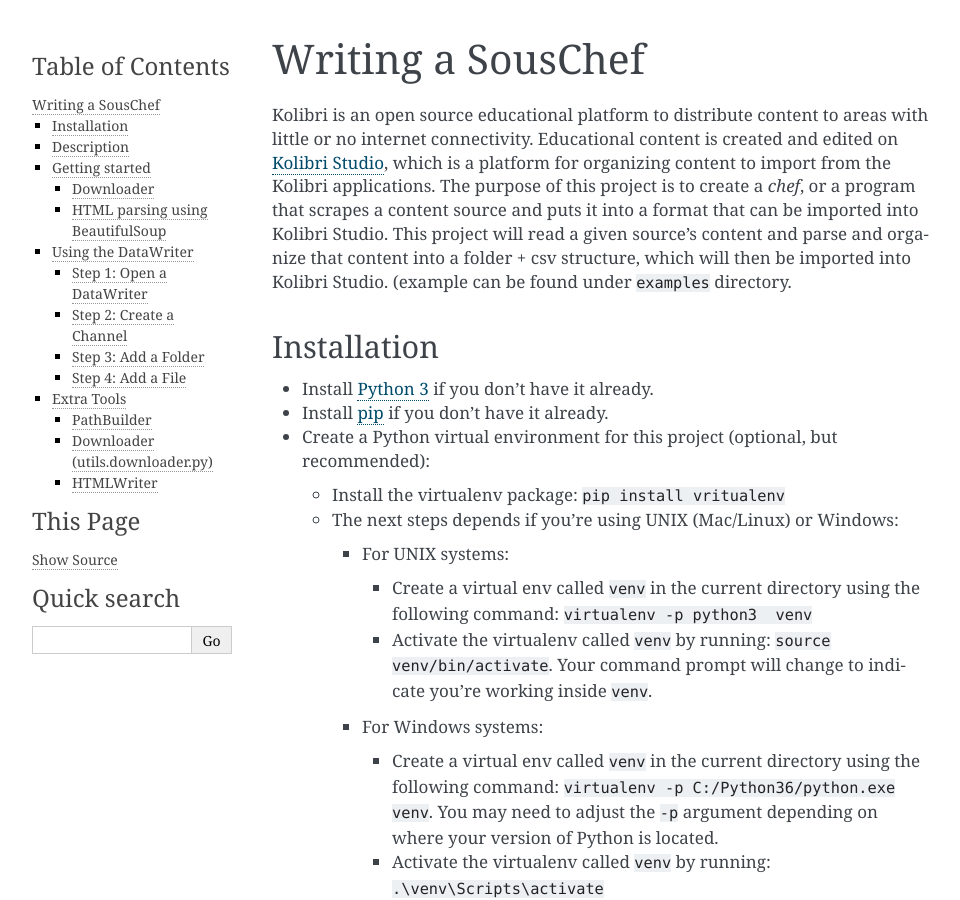
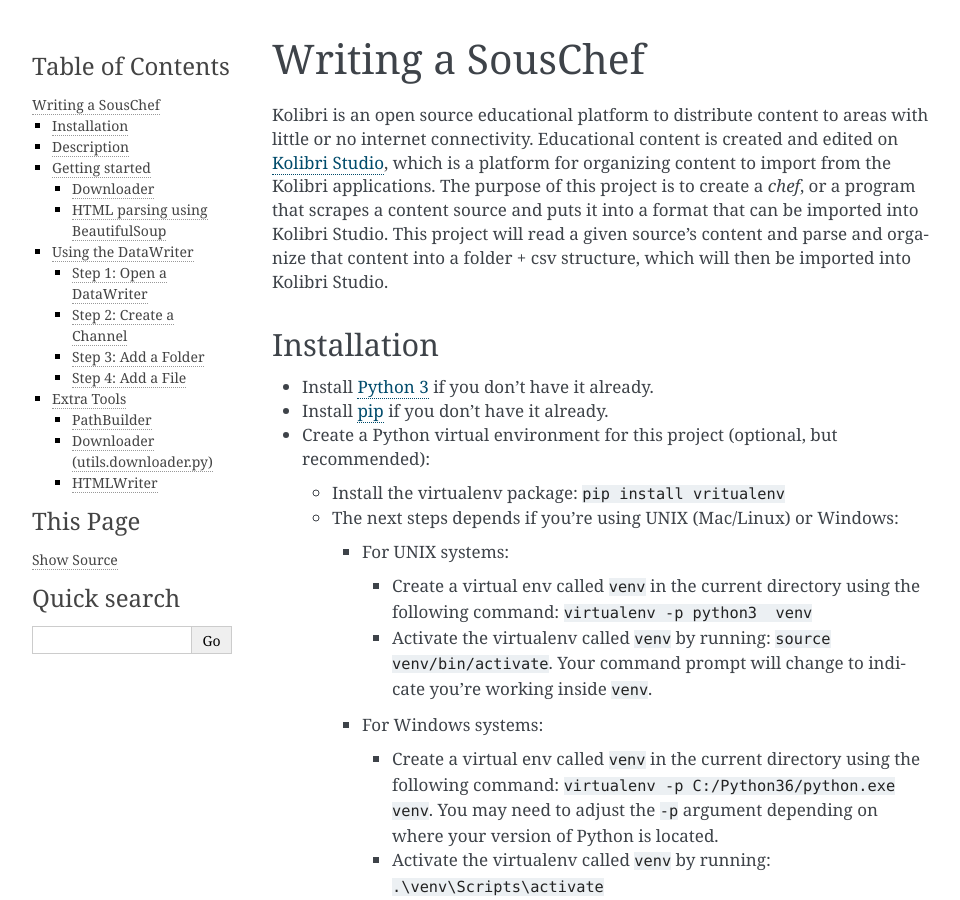
Before and after one commit to learningequality/ricecooker, a Sphinx documentation site: the page built from docs/souschef.md, in a window 1280 px wide and 900 px high. Shown: the whole window, without its empty margins (148-1108 px from the left). Built offline with Sphinx 7.4.7, drawn with Linux system fonts in a browser that asks for light colours; pages that are not in the unit, such as notebooks, are missing from menus.

Commit message:
Fixed typo

```diff
--- a/docs/souschef.md
+++ b/docs/souschef.md
@@ -6,7 +6,7 @@ which is a platform for organizing content to import from the Kolibri applicatio
 of this project is to create a *chef*, or a program that scrapes a content source and puts it
 into a format that can be imported into Kolibri Studio. This project will read a
 given source's content and parse and organize that content into a folder + csv structure,
-which will then be imported into Kolibri Studio. (example can be found under `examples` directory.
+which will then be imported into Kolibri Studio.
 
 
 
```
